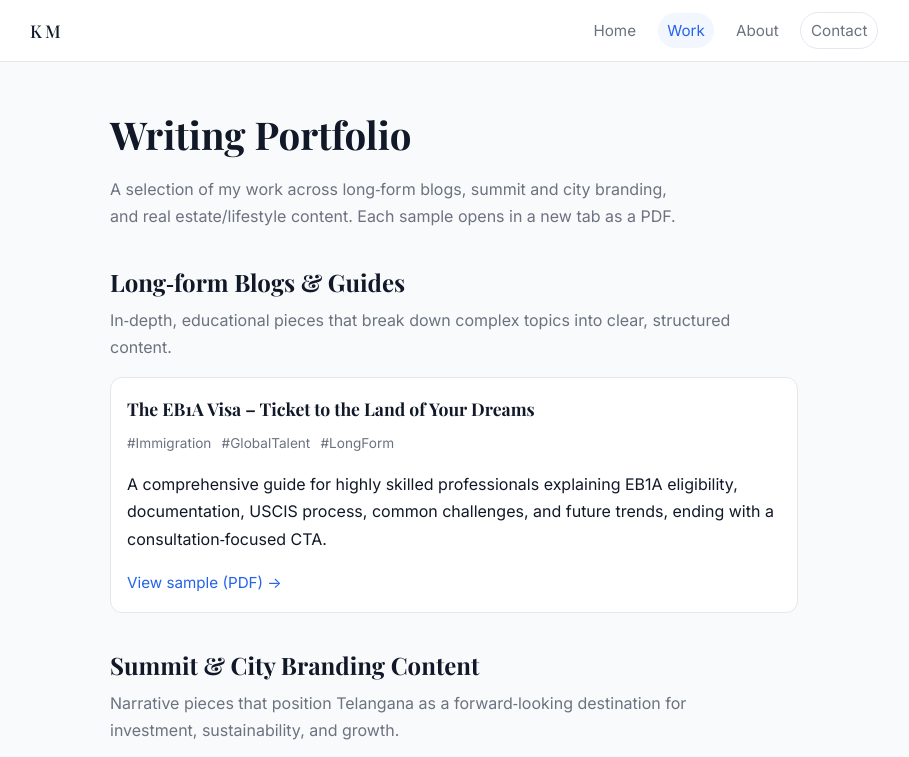
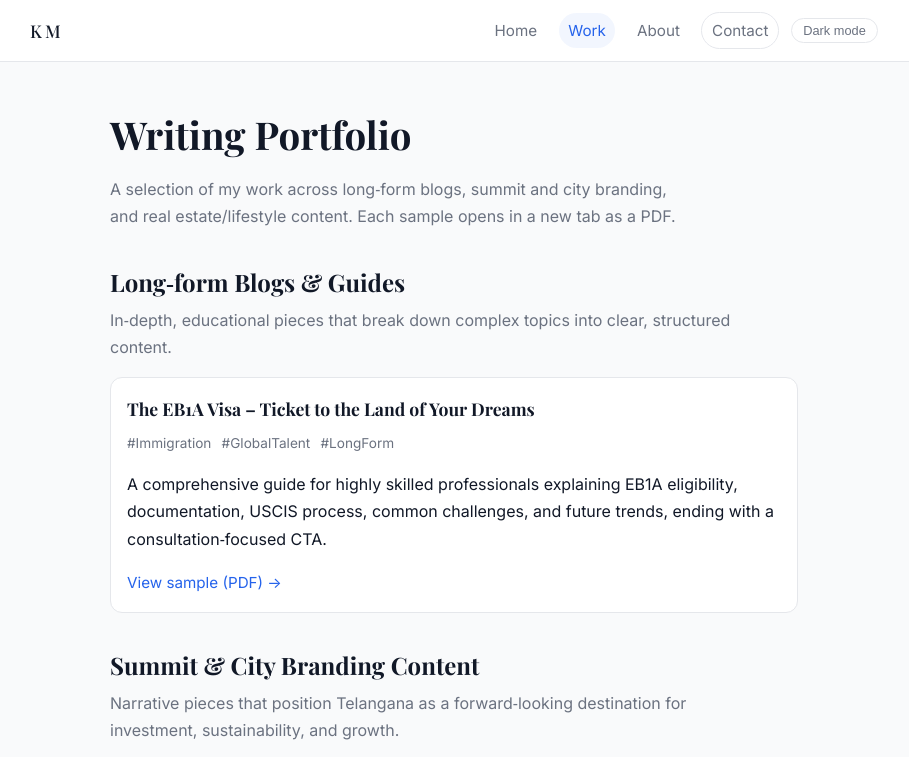
Before and after one commit to madhuvss-g/Moulika.Kancharla, a plain HTML site: page work.html in a window 1280 px wide. Shown: the top 757 px of the page, without its empty margins (186-1095 px from the left). Drawn offline with nearby package versions, Linux system fonts and the light colour scheme.

Commit message:
Update work.html

```diff
--- a/work.html
+++ b/work.html
@@ -19,6 +19,7 @@
         <a href="work.html" class="nav-link nav-link-active">Work</a>
         <a href="about.html" class="nav-link">About</a>
         <a href="contact.html" class="nav-link nav-cta">Contact</a>
+        <button type="button" class="theme-toggle" id="theme-toggle">Dark mode</button>
       </nav>
     </div>
   </header>
```
